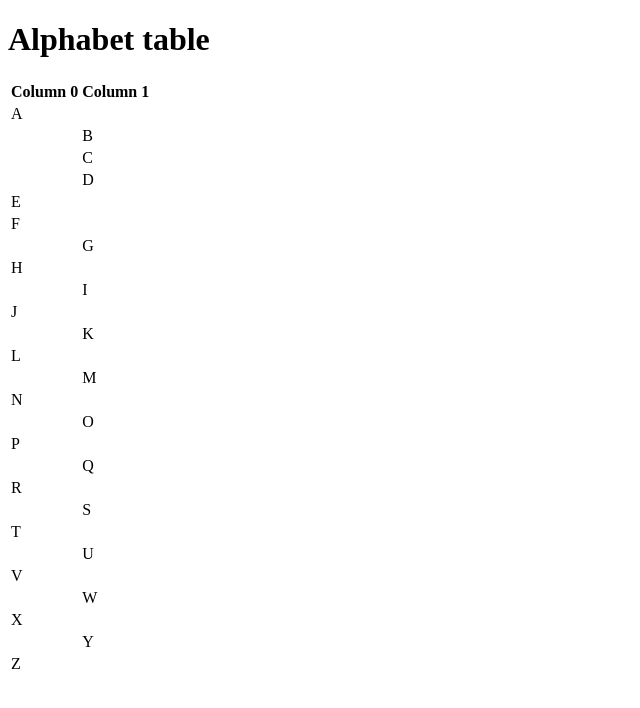
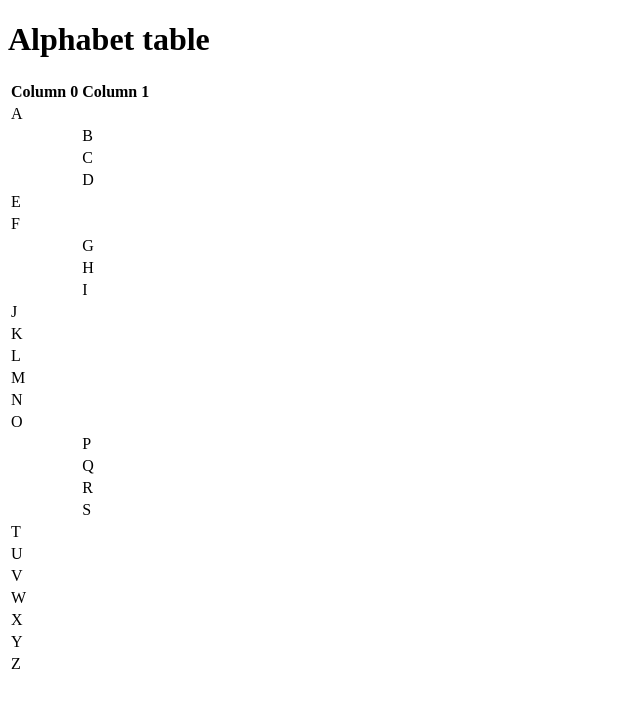
Before and after one commit to comp426-2022-spring/a00-bmh14, a website: page index.html in a window 1280 px wide. Shown: the whole page, without its empty margins (0-640 px from the left). Drawn offline with Linux system fonts and the light colour scheme.

Commit message:
checking

```diff
--- a/index.html
+++ b/index.html
@@ -11,87 +11,116 @@
             <table>
                 <thead>
                     <tr>
-                                    <th>Column 0</th><th>Column 1</th>
+                        <th scope="col">Column 0</th>
+                        <th scope="col">Column 1</th>
                     </tr>
                 </thead>
                 <tbody>
                     <tr>
-                                    <td>A</td><td></td>
+                        <td>A</td>
+                        <td></td>
                     </tr>
                     <tr>
-                                    <td></td><td>B</td>
+                        <td></td>
+                        <td>B</td>
                     </tr>
                     <tr>
-                                    <td></td><td>C</td>
+                        <td></td>
+                        <td>C</td>
                     </tr>
                     <tr>
-                                    <td></td><td>D</td>
+                        <td></td>
+                        <td>D</td>
                     </tr>
                     <tr>
-                                    <td>E</td><td></td>
+                        <td>E</td>
+                        <td></td>
                     </tr>
                     <tr>
-                                    <td>F</td><td></td>
+                        <td>F</td>
+                        <td></td>
                     </tr>
                     <tr>
-                                    <td></td><td>G</td>
+                        <td></td>
+                        <td>G</td>
                     </tr>
                     <tr>
-                                    <td>H</td><td></td>
+                        <td></td>
+                        <td>H</td>
                     </tr>
                     <tr>
-                                    <td></td><td>I</td>
+                        <td></td>
+                        <td>I</td>
                     </tr>
                     <tr>
-                                    <td>J</td><td></td>
+                        <td>J</td>
+                        <td></td>
                     </tr>
                     <tr>
-                                    <td></td><td>K</td>
+                        <td>K</td>
+                        <td></td>
                     </tr>
                     <tr>
-                                    <td>L</td><td></td>
+                        <td>L</td>
+                        <td></td>
                     </tr>
                     <tr>
-                                    <td></td><td>M</td>
+                        <td>M</td>
+                        <td></td>
                     </tr>
                     <tr>
-                                    <td>N</td><td></td>
+                        <td>N</td>
+                        <td></td>
                     </tr>
                     <tr>
-                                    <td></td><td>O</td>
+                        <td>O</td>
+                        <td></td>
                     </tr>
                     <tr>
-                                    <td>P</td><td></td>
+                        <td></td>
+                        <td>P</td>
                     </tr>
                     <tr>
-                                    <td></td><td>Q</td>
+                        <td></td>
+                        <td>Q</td>
                     </tr>
                     <tr>
-                                    <td>R</td><td></td>
+                        <td></td>
+                        <td>R</td>
                     </tr>
                     <tr>
-                                    <td></td><td>S</td>
+                        <td></td>
+                        <td>S</td>
                     </tr>
                     <tr>
-                                    <td>T</td><td></td>
+                        <td>T</td>
+                        <td></td>
                     </tr>
                     <tr>
-                                    <td></td><td>U</td>
+                        <td>U</td>
+                        <td></td>
                     </tr>
                     <tr>
-                                    <td>V</td><td></td>
+                        <td>V</td>
+                        <td></td>
                     </tr>
                     <tr>
-                                    <td></td><td>W</td>
+                        <td>W</td>
+                        <td></td>
                     </tr>
                     <tr>
-                                    <td>X</td><td></td>
+                        <td>X</td>
+                        <td></td>
                     </tr>
+
                     <tr>
-                                    <td></td><td>Y</td>
+                        <td>Y</td>
+                        <td></td>
                     </tr>
+
                     <tr>
-                                    <td>Z</td><td></td>
+                        <td>Z</td>
+                        <td></td>
                     </tr>
                 </tbody>
             </table>
```
Lines whose indentation alone changed are shown as unchanged.
